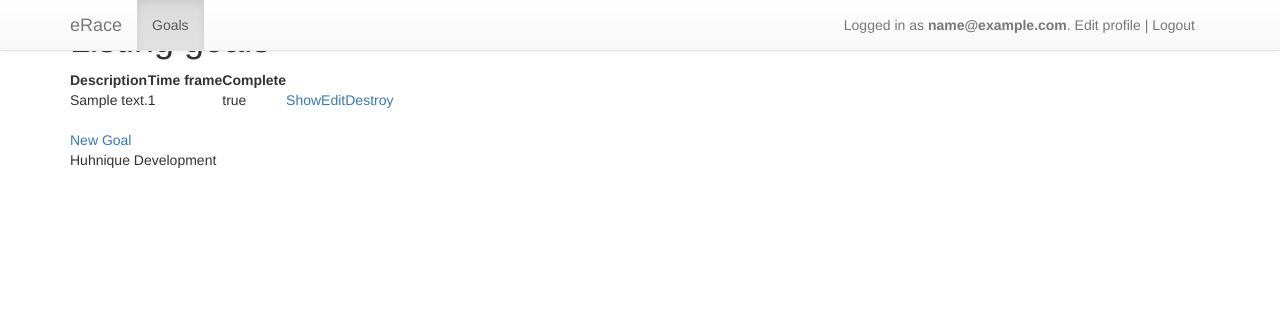
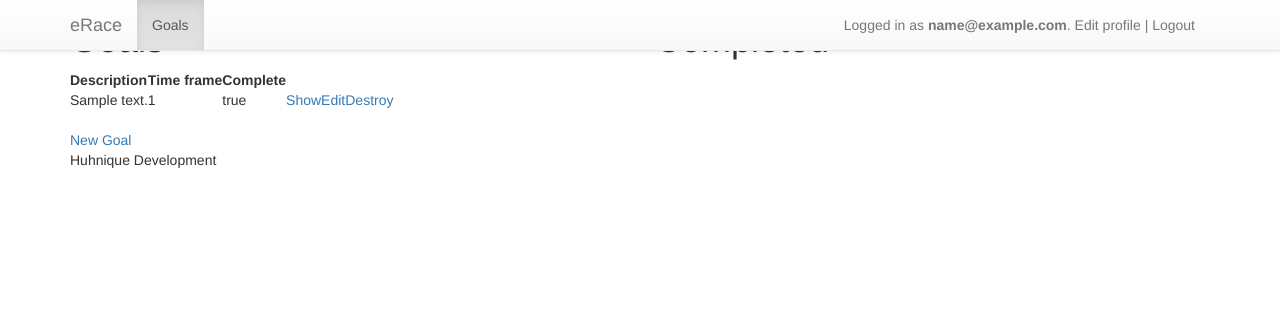
Before and after one commit to huhnytunes/eRace, a Rails app: page /goals in a window 1280 px wide. Shown: the top 311 px of the page. Run offline with Rails 7, Linux system fonts and the light colour scheme; a user stored in the database is signed in; tables that the repository leaves empty hold one stand-in row (values such as "Sample post"); some libraries are stand-ins or nearby versions.

Commit message:
adds 2 column view to main page

```diff
--- a/app/views/goals/index.html.erb
+++ b/app/views/goals/index.html.erb
@@ -1,4 +1,7 @@
-<h1>Listing goals</h1>
+<div class="row">
+
+  <div class="col-md-6">
+    <h1>Goals</h1>
 
     <table>
       <thead>
@@ -27,3 +30,10 @@
     <br>
 
     <%= link_to 'New Goal', new_goal_path %>
+  </div>
+
+  <div class="col-md-6">
+    <h1>Completed</h1>
+  </div>
+
+</div>
--- a/app/views/layouts/application.html.erb
+++ b/app/views/layouts/application.html.erb
@@ -1,7 +1,7 @@
 <!DOCTYPE html>
 <html>
 <head>
-  <title>ERace</title>
+  <title>eRace</title>
   <link rel="stylesheet" href="//railsgirls.com/assets/bootstrap.css" />
   <link rel="stylesheet" href="//railsgirls.com/assets/bootstrap-theme.css" />
   <%= stylesheet_link_tag    'application', media: 'all', 'data-turbolinks-track' => true %>
```
Lines whose indentation alone changed are shown as unchanged.
